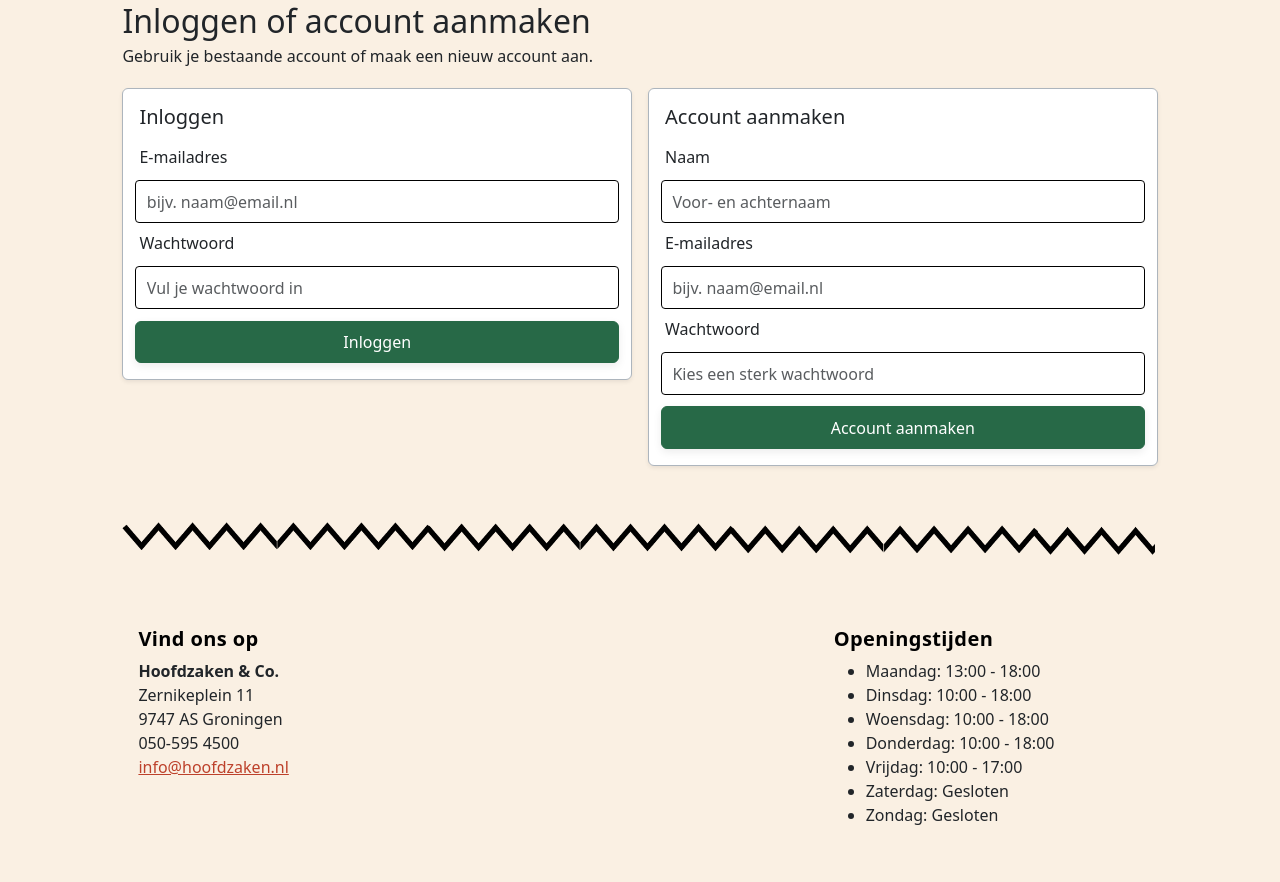
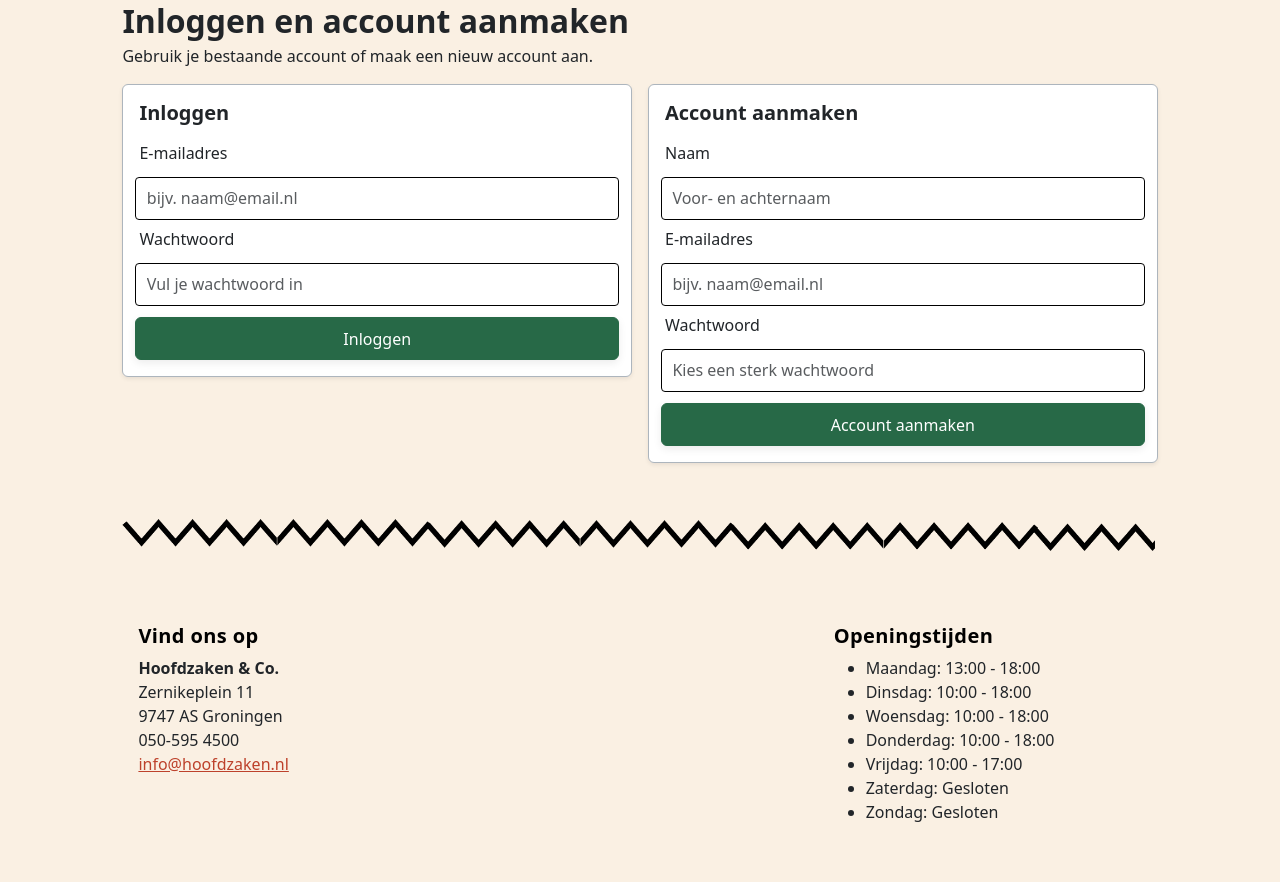
Before and after one commit to maaikewelles/webtech-public, a Flask app: page /auth in a window 1280 px wide. Shown: the part 164-1046 px from the top of the page. After the commit the page ends 986 px from the top, so only its background shows below. Run offline with Flask 3, Linux system fonts and the light colour scheme.

Commit message:
changes in style

```diff
--- a/templates/auth.html
+++ b/templates/auth.html
@@ -4,7 +4,7 @@
 <article class="card border-dark-subtle shadow-sm auth-card">
     <div class="card-body">
     {% if form_type == "login" %}
-    <h3 class="h5 mb-3">Inloggen</h3>
+    <h3 class="h5 mb-3"><strong>Inloggen</strong></h3>
     <form method="post" action="{{ url_for('auth.auth', form='login') }}" class="auth-form row g-2">
         <input type="hidden" name="form_type" value="login">
         {{ csrf_field() }}
@@ -18,7 +18,7 @@
         <button type="submit" class="btn btn-success">Inloggen</button>
     </form>
     {% else %}
-    <h3 class="h5 mb-3">Account aanmaken</h3>
+    <h3 class="h5 mb-3"><strong>Account aanmaken</strong></h3>
     <form method="post" action="{{ url_for('auth.auth', form='register') }}" class="auth-form row g-2">
         <input type="hidden" name="form_type" value="register">
         {{ csrf_field() }}
@@ -42,8 +42,8 @@
 {% block title %}Inloggen en Account Aanmaken - Hoofdzaken &amp; Co{% endblock %}
 
 {% block content %}
-<section class="auth-header">
-    <h2 class="mb-1">Inloggen of account aanmaken</h2>
+<section class="auth-header page-header">
+    <h2 class="mb-1"><strong>Inloggen en account aanmaken</strong></h2>
     <p class="mb-0">Gebruik je bestaande account of maak een nieuw account aan.</p>
 </section>
 
--- a/templates/base.html
+++ b/templates/base.html
@@ -90,7 +90,7 @@
 		<footer>
 			<section class="info-row">
 				<article class="info-about">
-					<h5><strong>Vind ons op</strong></h5>
+					<h5>Vind ons op</h5>
 					<p>
 						<strong>Hoofdzaken &amp; Co.</strong><br>
 						Zernikeplein 11<br>
@@ -100,7 +100,7 @@
 					</p>
 				</article>
 				<aside class="info-hours">
-					<h5><strong>Openingstijden</strong></h5>
+					<h5>Openingstijden</h5>
 					<ul>
 						<li>Maandag: 13:00 - 18:00</li>
 						<li>Dinsdag: 10:00 - 18:00</li>
--- a/templates/checkout.html
+++ b/templates/checkout.html
@@ -56,7 +56,7 @@
                         </div>
 
                         <div class="col-12 d-flex flex-wrap gap-2">
-                            <a class="btn btn-outline-dark cart-clear-button" href="{{ url_for('cart.cart_page') }}">Terug naar winkelmandje</a>
+                            <a class="btn btn-orange cart-clear-button" href="{{ url_for('cart.cart_page') }}">Terug naar winkelmandje</a>
                             <button class="btn btn-success cart-checkout-button" type="submit">Bestelling bevestigen</button>
                         </div>
                     </form>
--- a/templates/search.html
+++ b/templates/search.html
@@ -4,7 +4,7 @@
 
 {% block content %}
 <section class="page-header">
-    <h3 class="mb-2"><strong>Zoeken</strong></h3>
+    <h2 class="mb-2"><strong>Zoeken</strong></h2>
     <p class="mb-0">Zoek op titel, auteur, ISBN, genre of taal.</p>
 </section>
 
@@ -24,7 +24,7 @@
             </div>
             <div class="col-12 col-md-auto d-flex gap-2">
                 <button class="btn btn-success" type="submit">Zoeken</button>
-                <a class="btn btn-outline-dark" href="{{ url_for('shop.search_page') }}">Reset</a>
+                <a class="btn btn-orange" href="{{ url_for('shop.search_page') }}">Reset</a>
             </div>
         </form>
 
```
Also changed, not shown: to-do.md (+3 -8 lines), 1 other file.
